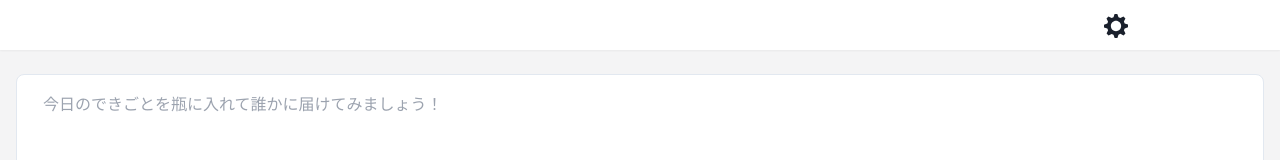
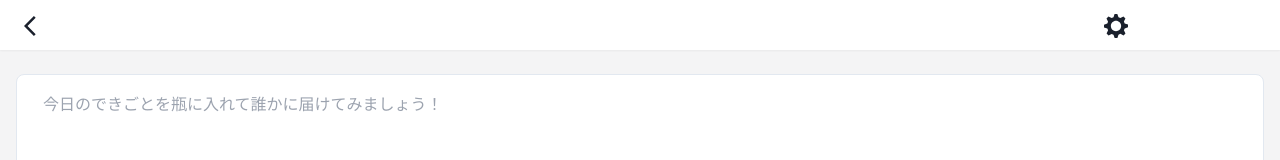
Before and after one commit to Roseu7/geek0623, a Next.js app: page /home/post in a window 1280 px wide. Shown: the top 160 px of the page. Built offline with nearby package versions, Linux system fonts and the light colour scheme; no server answers.

Commit message:
refactor: Add lazy loading for images and update BackArrow component

```diff
--- a/src/app/home/post/page.tsx
+++ b/src/app/home/post/page.tsx
@@ -3,17 +3,21 @@ import React from "react";
 import Header from "@/components/Header";
 import Footer from "@/components/Footer";
 import MessageInput from "@/features/main/components/MessageInput";
+import BackArrow from "@/components/ui/BackArrow";
 
 export default function PostPage() {
   return (
-    <div className="flex flex-col min-h-screen bg-zinc-100">
+    <div className="flex flex-col min-h-screen bg-zinc-100 relative">
       <Header />
-      <main className="flex-1 overflow-y-auto">
-        <div className="container mx-auto px-4 py-6">
+      <main className="flex-1 overflow-y-auto relative">
+        <div className="container mx-auto px-4 py-6 relative">
           <MessageInput />
         </div>
       </main>
       <Footer />
+      <div className="absolute top-0 left-0 z-10">
+        <BackArrow />
+      </div>
     </div>
   );
 }
--- a/src/components/ui/BackArrow.tsx
+++ b/src/components/ui/BackArrow.tsx
@@ -8,9 +8,9 @@ function BackArrow() {
   const navigation = useRouter();
 
   return (
-    <Box position="sticky" top={0} zIndex={10}>
+    <Box position="sticky" top={0} zIndex={10} marginTop={3} marginLeft={6}>
       <Box as="button" onClick={() => navigation.back()}>
-        <Icon as={MdArrowBackIos} boxSize={6} marginTop={4} marginLeft={4} />
+        <Icon as={MdArrowBackIos} boxSize={6} />
       </Box>
     </Box>
   );
--- a/src/features/main/components/CreateMessage.tsx
+++ b/src/features/main/components/CreateMessage.tsx
@@ -1,12 +1,37 @@
-import React from "react";
+"use client";
 import { Button } from "@chakra-ui/react";
+import NextLink from "next/link"; // Next.jsのリンクコンポーネントを使用するために必要
+import { useState, useEffect } from "react";
 
-export default function CreateMessage() {
+export default function PostButton() {
+  const [loading, setLoading] = useState(true); // データ取得中の状態管理
+  const [initialData, setInitialData] = useState(null); // 初期データの状態管理
+
+  useEffect(() => {
+    const fetchData = async () => {
+      try {
+        const response = await fetch("https://api.example.com/data");
+        const data = await response.json();
+        setInitialData(data);
+        setLoading(false); // データ取得が完了したらローディング状態を解除
+      } catch (error) {
+        console.error("Error fetching data:", error);
+        setLoading(false); // エラー時もローディング状態を解除
+      }
+    };
+
+    fetchData();
+  }, []); // 空の依存配列を指定して、初回のみ実行されるようにする
+
   return (
     <div className="visible sm:hidden sticky z-20 bottom-20">
       <div className="flex justify-end mr-4">
-        <a href="/home/post">
+        {loading ? (
+          <p>Loading...</p>
+        ) : (
+          <NextLink href="/home/post" passHref>
             <Button
+              as="a" // Chakra UIのButtonをリンクとして使用するために、as="a"を指定
               colorScheme="teal"
               borderRadius="full"
               size="lg"
@@ -15,7 +40,8 @@ export default function CreateMessage() {
             >
               投稿
             </Button>
-        </a>
+          </NextLink>
+        )}
       </div>
     </div>
   );
```
Lines whose indentation alone changed are shown as unchanged.
